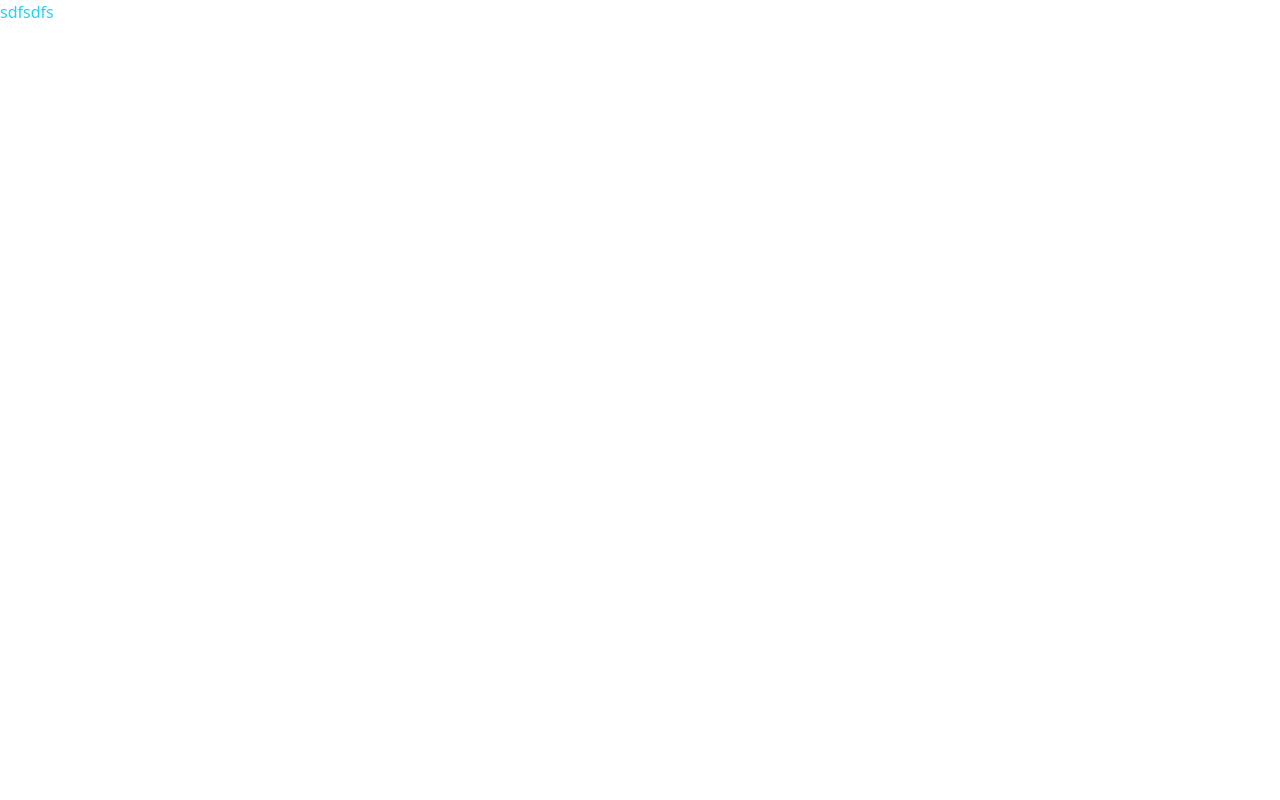
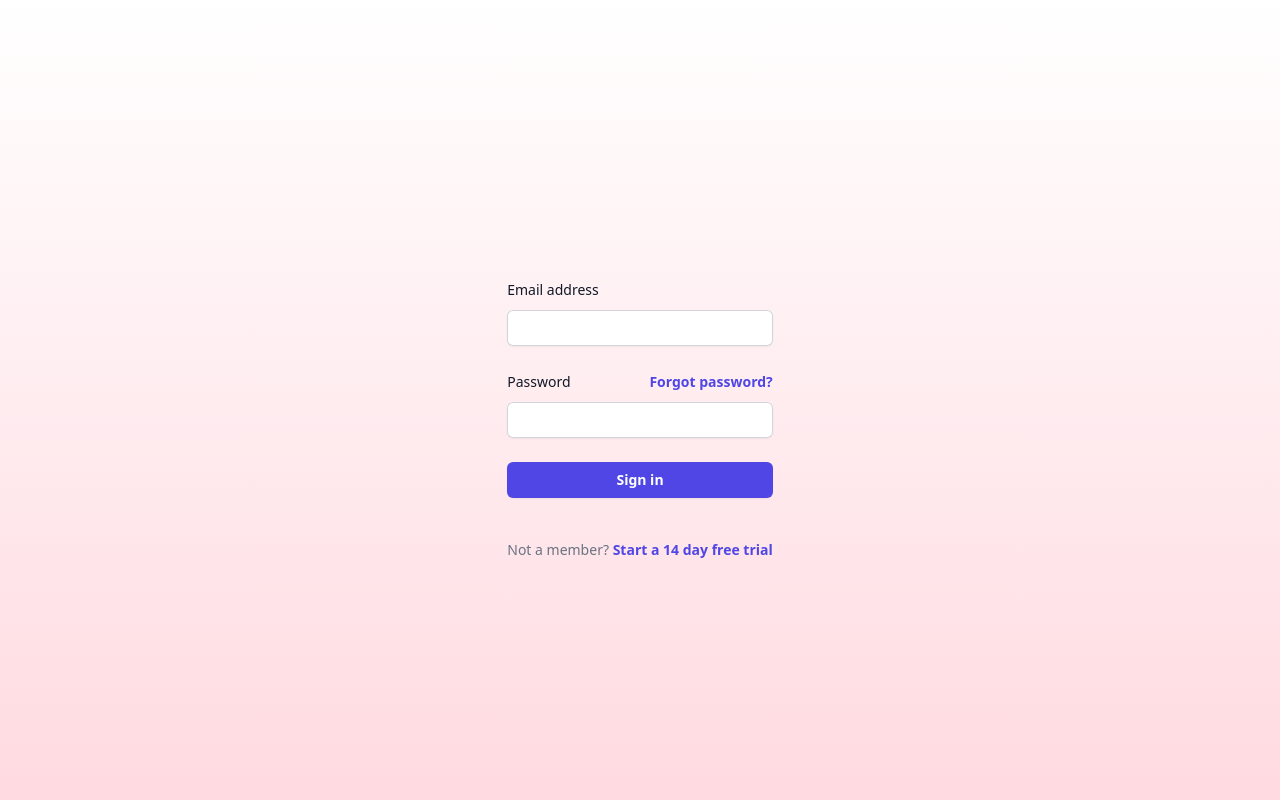
Before and after one commit to b991/TeamMatcher, a Flask app: page / in a window 1280 px wide. Before the commit the page is almost empty. Run offline with Flask 3, Linux system fonts and the light colour scheme; style sheets or scripts are compiled from the project's sources; some libraries are stand-ins or nearby versions.

Commit message:
change bg, finish login

```diff
--- a/app.py
+++ b/app.py
@@ -6,7 +6,9 @@ app = Flask(__name__)
 @app.route('/')
 def hello_world():  # put application's code here
     return render_template('home.html')
-
+@app.route("/hello")
+def hello():
+    return "Hello, Welcome to GeeksForGeeks"
 
 if __name__ == '__main__':
     app.run(debug=True)
--- a/static/css/costum.css
+++ b/static/css/costum.css
@@ -1,3 +1,7 @@
-.main-bg{
-    background: white
+body {
+    height: 100vh;
+    background: linear-gradient(white,rgb(255, 218, 224));
+    display: flex;
+    justify-content: center;
+    align-items: center;
 }
--- a/templates/home.html
+++ b/templates/home.html
@@ -10,8 +10,46 @@
 </head>
 
 <body class = "main-bg">
-    <p class = "text-cyan-400">sdfsdfs</p>
 
+    <div class="flex min-h-full flex-col justify-center px-6 py-12 lg:px-8">
+
+        <div class="mt-10 sm:mx-auto sm:w-full sm:max-w-sm">
+            <form class="space-y-6" action="#" method="POST">
+                <div>
+                    <label for="email" class="block text-sm font-medium leading-6 text-gray-900">Email address</label>
+                    <div class="mt-2">
+                        <input id="email" name="email" type="email" autocomplete="email" required
+                            class="block w-full rounded-md border-0 py-1.5 text-gray-900 shadow-sm ring-1 ring-inset ring-gray-300 placeholder:text-gray-400 focus:ring-2 focus:ring-inset focus:ring-indigo-600 sm:text-sm sm:leading-6">
+                    </div>
+                </div>
+
+                <div>
+                    <div class="flex items-center justify-between">
+                        <label for="password" class="block text-sm font-medium leading-6 text-gray-900">Password</label>
+                        <div class="text-sm">
+                            <a href=" " class="font-semibold text-indigo-600 hover:text-indigo-500">Forgot password?</a>
+                        </div>
+                    </div>
+                    <div class="mt-2">
+                        <input id="password" name="password" type="password" autocomplete="current-password" required
+                            class="block w-full rounded-md border-0 py-1.5 text-gray-900 shadow-sm ring-1 ring-inset ring-gray-300 placeholder:text-gray-400 focus:ring-2 focus:ring-inset focus:ring-indigo-600 sm:text-sm sm:leading-6">
+                    </div>
+                </div>
+
+                <div>
+                    <button type="submit"
+                        class="flex w-full justify-center rounded-md bg-indigo-600 px-3 py-1.5 text-sm font-semibold leading-6 text-white shadow-sm hover:bg-indigo-500 focus-visible:outline focus-visible:outline-2 focus-visible:outline-offset-2 focus-visible:outline-indigo-600">Sign
+                        in</button>
+                </div>
+            </form>
+
+            <p class="mt-10 text-center text-sm text-gray-500">
+                Not a member?
+                <a href="#" class="font-semibold leading-6 text-indigo-600 hover:text-indigo-500">Start a 14 day free
+                    trial</a>
+            </p>
+        </div>
+    </div>
 
 
 </body>
```
